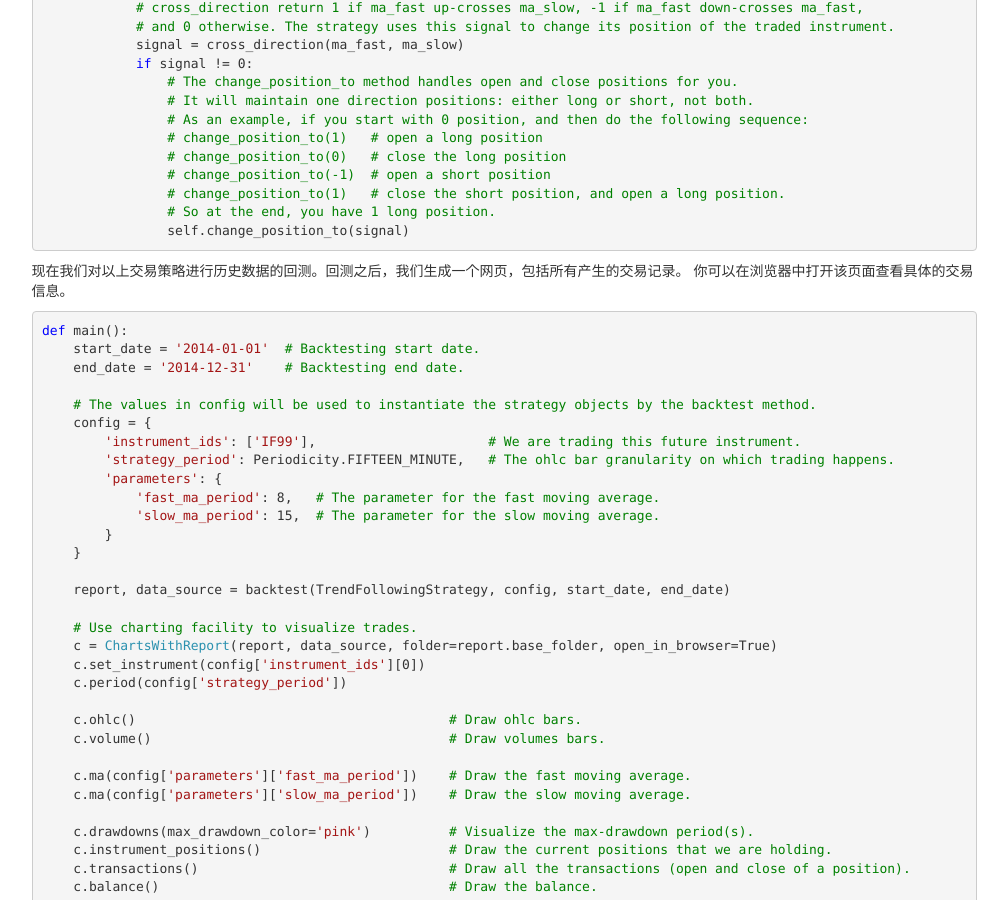
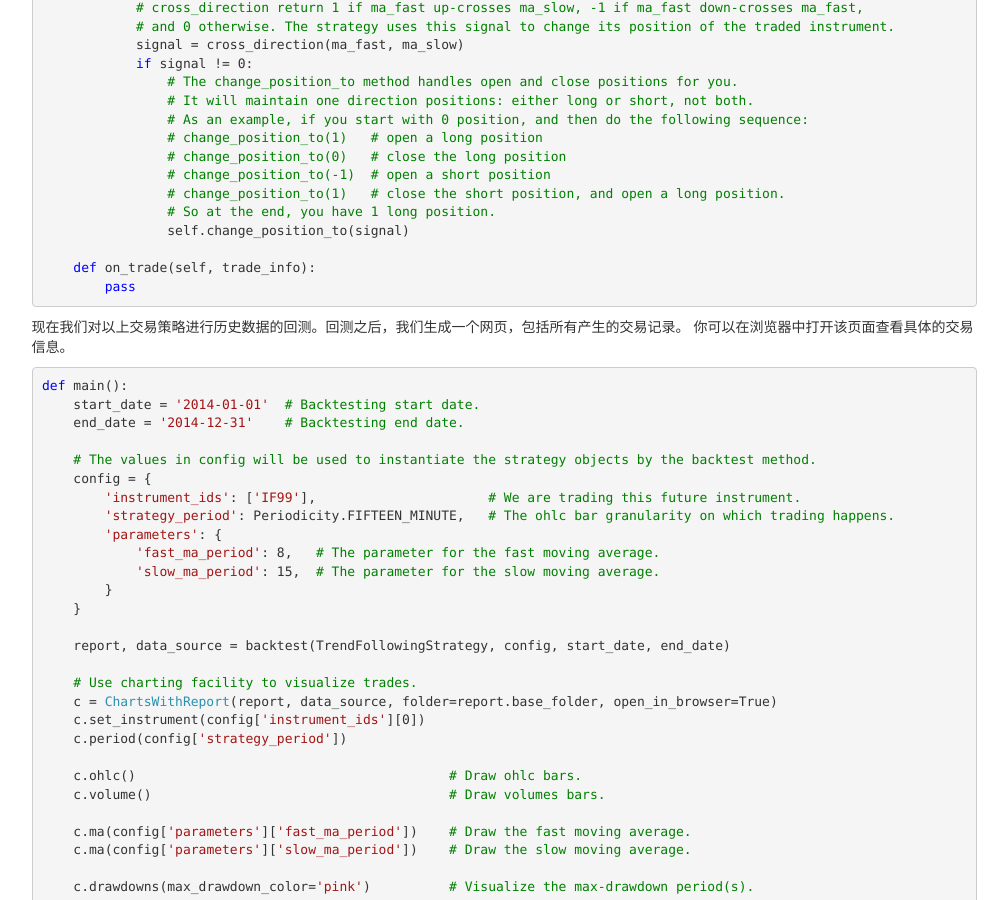
Before and after one commit to ctxalgo/ctx, a Jekyll site: the page built from _posts/2016-06-06-zh_e100_trend_following_strategy.md, in a window 1280 px wide and 900 px high, scrolled down 925 px. Shown: the whole window, without its empty margins (136-1144 px from the left). Built offline with Jekyll 4.4.1, drawn with Linux system fonts in a browser that asks for light colours; Markdown is read by kramdown in place of the engine named in the settings.

Commit message:
jenkins update docs

````diff
--- a/_posts/2016-06-06-zh_e100_trend_following_strategy.md
+++ b/_posts/2016-06-06-zh_e100_trend_following_strategy.md
@@ -58,6 +58,9 @@ class TrendFollowingStrategy(AbstractStrategy):
                 # change_position_to(1)   # close the short position, and open a long position.
                 # So at the end, you have 1 long position.
                 self.change_position_to(signal)
+
+    def on_trade(self, trade_info):
+        pass
 ```
 
 现在我们对以上交易策略进行历史数据的回测。回测之后，我们生成一个网页，包括所有产生的交易记录。
````
Also changed, not shown: _posts/2016-06-06-en_e100_trend_following_strategy.md (+3 -0 lines).
